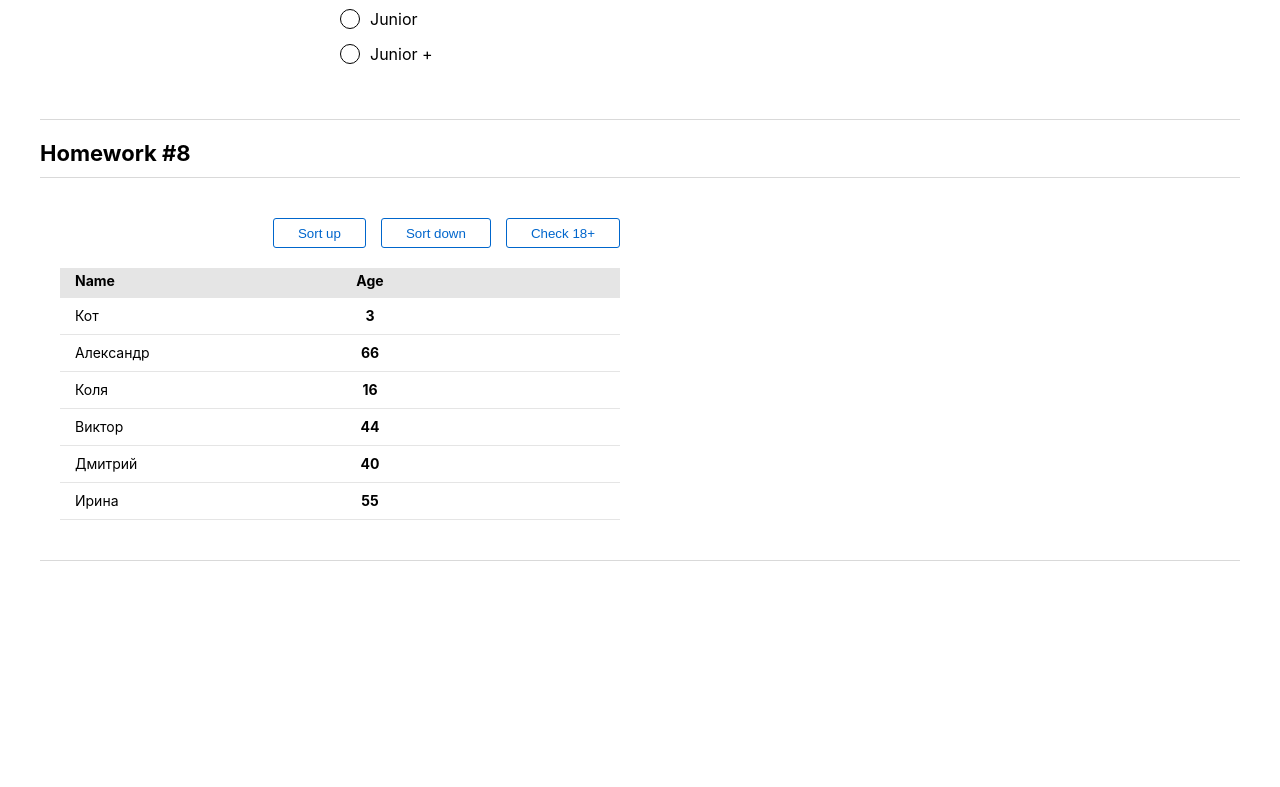
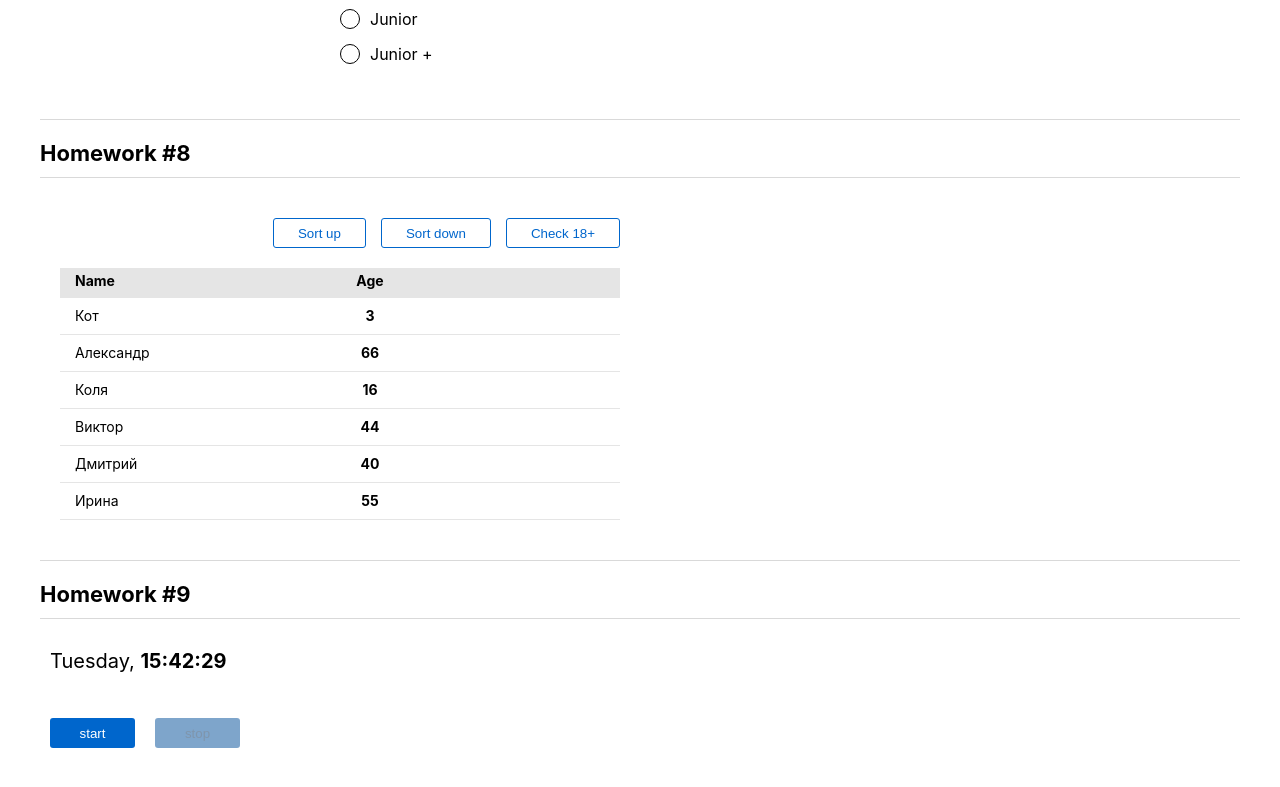
Before and after one commit to ann-halas/homeworks, a React (Create React App) app: page /#/junior in a window 1280 px wide. Shown: the part 343-1130 px from the top of the page. Before the commit the page ends 904 px from the top, so only its background shows below. Built offline with nearby package versions, Linux system fonts and the light colour scheme.

Commit message:
Commit  hw09

```diff
--- a/src/s2-homeworks/hw05/pages/Junior.tsx
+++ b/src/s2-homeworks/hw05/pages/Junior.tsx
@@ -10,7 +10,7 @@ function Junior() {
             <HW6 />
             <HW7 />
             <HW8 />
-            {/*<HW9 />*/}
+            <HW9 />
         </div>
     )
 }
```
